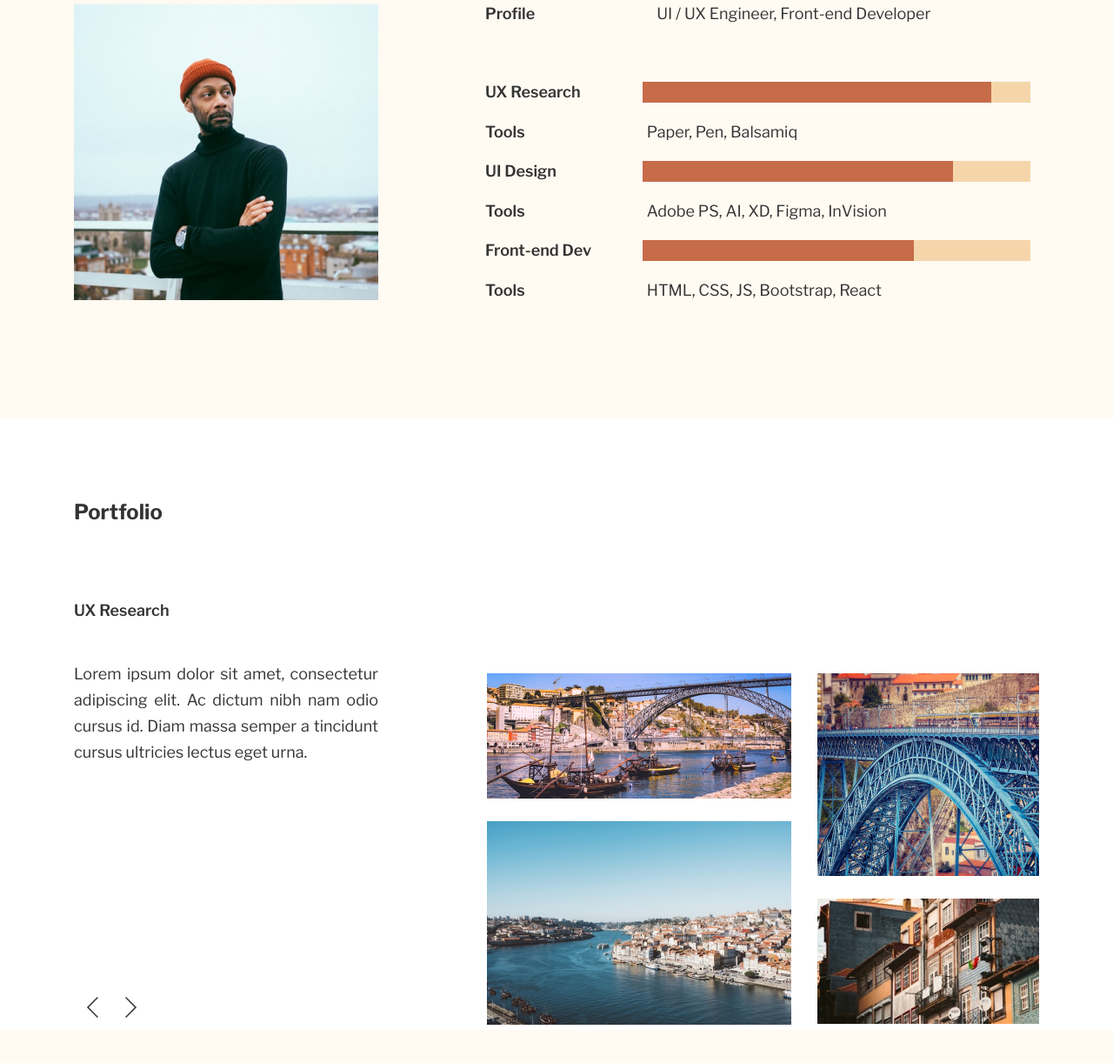
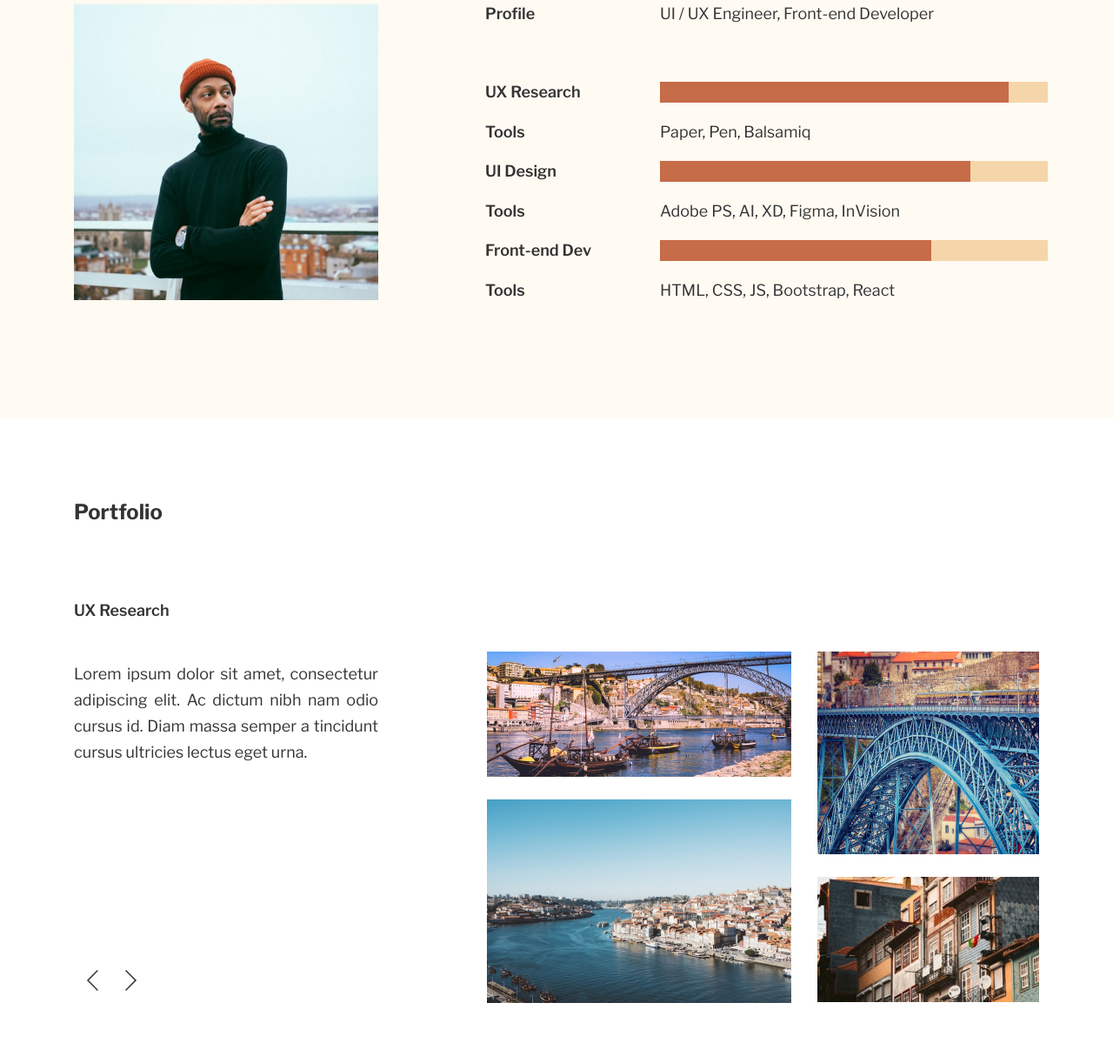
Before and after one commit to Radon4ik/Portofolio, a plain HTML site: page index.html in a window 1280 px wide. Shown: the part 1518-2740 px from the top of the page at 87% size. Drawn offline with Linux system fonts and the light colour scheme.

Commit message:
edited css

```diff
--- a/css/index.css
+++ b/css/index.css
@@ -62,8 +62,8 @@ body {
 }
 
 .hero {
-    height: 100vh;
-    display: flex;
+    min-height: 100vh;
+    * display: flex;
     flex-direction: column;
     background-image: url(../img/hero.jpg);
     background-repeat: no-repeat;
@@ -162,10 +162,12 @@ body {
     line-height: 30px;
     color: #333333;
     text-align: justify;
+    padding-bottom: 20px;
+
 }
 
-.about__text:first-child {
-    padding-bottom: 20px;
+.about__text:last-child {
+    padding-bottom: 0;
 }
 
 .skills {
@@ -213,16 +215,14 @@ body {
 
 .skills__row {
     display: flex;
-    gap: 140px;
     align-items: center;
-    position: relative;
+    gap: 66px;
 }
 
 .skills__progressbar {
     height: 24px;
     width: 446px;
     background-color: #F5D6AB;
-    position: absolute;
     right: 10px;
     overflow: hidden;
 }
@@ -237,6 +237,7 @@ body {
     font-size: 18px;
     line-height: 25px;
     color: #333333;
+    width: 135px;
 }
 
 .skills__value {
@@ -245,15 +246,23 @@ body {
     color: #333333;
 }
 
-/* перепроверить все ниже */
 .portfolio {
     padding-top: 93px;
+    padding-bottom: 140px;
+
 }
 
-.portfolio .container {
+.portfolio__wrapper {
     display: flex;
     gap: 125px;
+    align-items: flex-end;
 
+}
+
+.portfolio__container {
+    display: flex;
+    flex-direction: column;
+    align-self: stretch;
 }
 
 .portfolio__title {
@@ -278,13 +287,14 @@ body {
     line-height: 30px;
     text-align: justify;
     color: #333333;
-    margin-bottom: 250px;
+    margin-bottom: 10px;
+    flex-grow: 1;
 }
 
 .portfolio__img {
     display: flex;
     gap: 30px;
-    margin-top: 200px;
+    padding-top: 60px;
 
 }
 
@@ -325,7 +335,6 @@ body {
 
 }
 
-
 .footer {
     padding: 93px 0 70px;
     background-color: #FFFAF2;
@@ -345,8 +354,6 @@ body {
     justify-content: space-between;
     align-items: flex-start;
 }
-
-
 
 .footer__link {
     font-size: 18px;
--- a/index.html
+++ b/index.html
@@ -172,10 +172,11 @@
         <!-- portfolio start -->
         <section class="portfolio">
             <div class="container">
-                <div class="portfolio__container">
                 <h2 class="portfolio__title">
                     Portfolio
                 </h2>
+                <div class="portfolio__wrapper">
+                    <div class="portfolio__container">
                         <h3 class="portfolio__subtitle">
                             UX Research
                         </h3>
@@ -183,12 +184,14 @@
                             Lorem ipsum dolor sit amet, consectetur adipiscing elit. Ac dictum nibh nam odio cursus id. Diam
                             massa semper a tincidunt cursus ultricies lectus eget urna.
                         </p>
+                        <div class="buttons">
                             <button class="btn">
                                 <img src="img/arrow.svg" alt="" class="btn__arrow btn__arrow--left">
                             </button>
                             <button class="btn">
                                 <img src="img/arrow.svg" alt="" class="btn__arrow">
                             </button>
+                        </div>
                     </div>
                     <div class="portfolio__img">
                         <div class="portfolio__icon">
@@ -198,6 +201,7 @@
                         <div class="portfolio__icon">
                             <img src="img/bridge.jpg" alt="" class="portfolio__picture">
                             <img src="img/house.jpg" alt="" class="portfolio__picture">
+                        </div>
                     </div>
                 </div>
                 </div>
```
Lines whose indentation alone changed are shown as unchanged.
